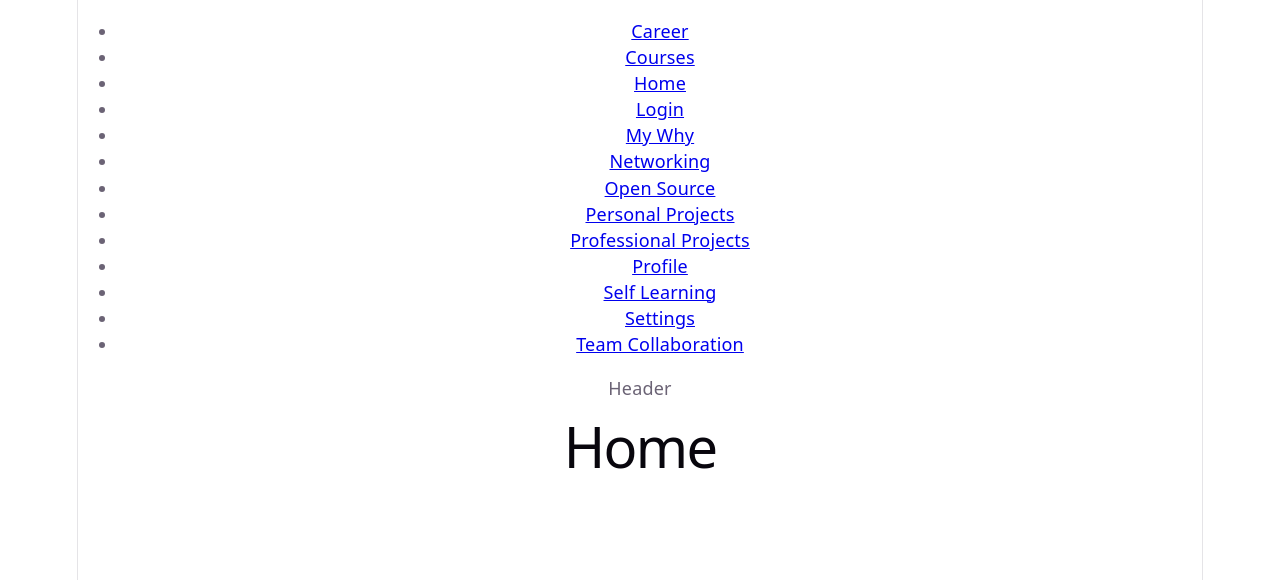
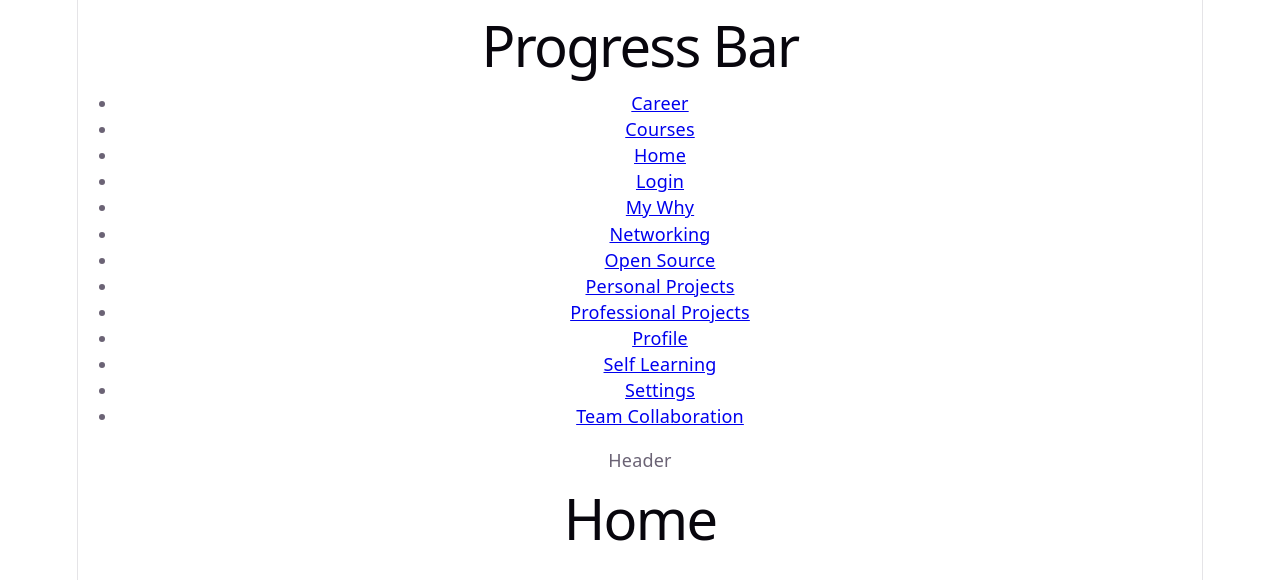
Before and after one commit to LawObare/Progress-Bar, a React app in the folder frontend/: page /home in a window 1280 px wide. Shown: the top 580 px of the page. Built offline with nearby package versions, Linux system fonts and the light colour scheme; the HTML template or start-up script is replaced by a standard one.

Commit message:
Chore: navigation bar partly done, now needs styling

```diff
--- a/frontend/src/App.jsx
+++ b/frontend/src/App.jsx
@@ -1,4 +1,10 @@
-import { BrowserRouter, Routes, Route } from "react-router-dom";
+import {
+  BrowserRouter,
+  Routes,
+  Route,
+  Navigate,
+ } from "react-router-dom";
+
 import Career from "./pages/Career";
 import Courses from "./pages/Courses";
 import DashboardLayout from "./layouts/DashboardLayout";
@@ -20,6 +26,7 @@ function App() {
       <BrowserRouter>
         <Routes>
           {/*Public Route*/}
+          <Route path="/" element={<Navigate to="/home" replace />} />
           <Route path="/login" element={<Login />} />
 
           {/*Private Route*/}
--- a/frontend/src/components/Sidebar.jsx
+++ b/frontend/src/components/Sidebar.jsx
@@ -4,15 +4,20 @@ import NavItem from "./NavItem";
 function Sidebar() {
     return (
         <aside>
+            <nav>
+                 <div className="Sidebar-logo">
+                    <h1>Progress Bar</h1>
+                    </div>
+
                  <ul>
                       {navigation.map((item) => (
                          <NavItem
                          key={item.path}
-                    label={item.label}
-                    path={item.path}
+                         {...item}
                          />
                    ))}
                  </ul>
+            </nav>
         </aside>
     );
 }
```
Lines whose indentation alone changed are shown as unchanged.
